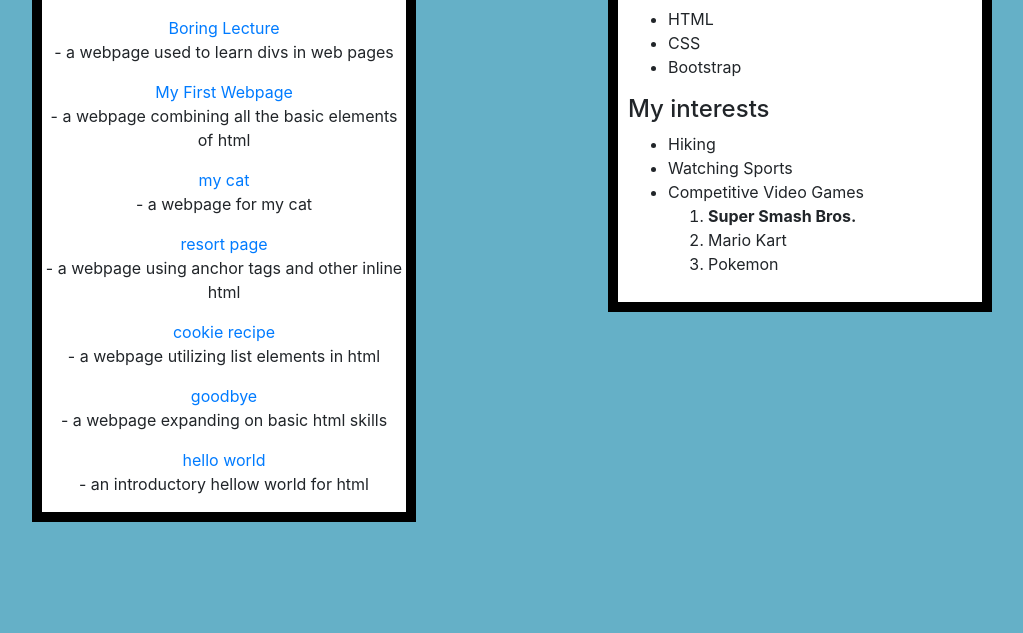
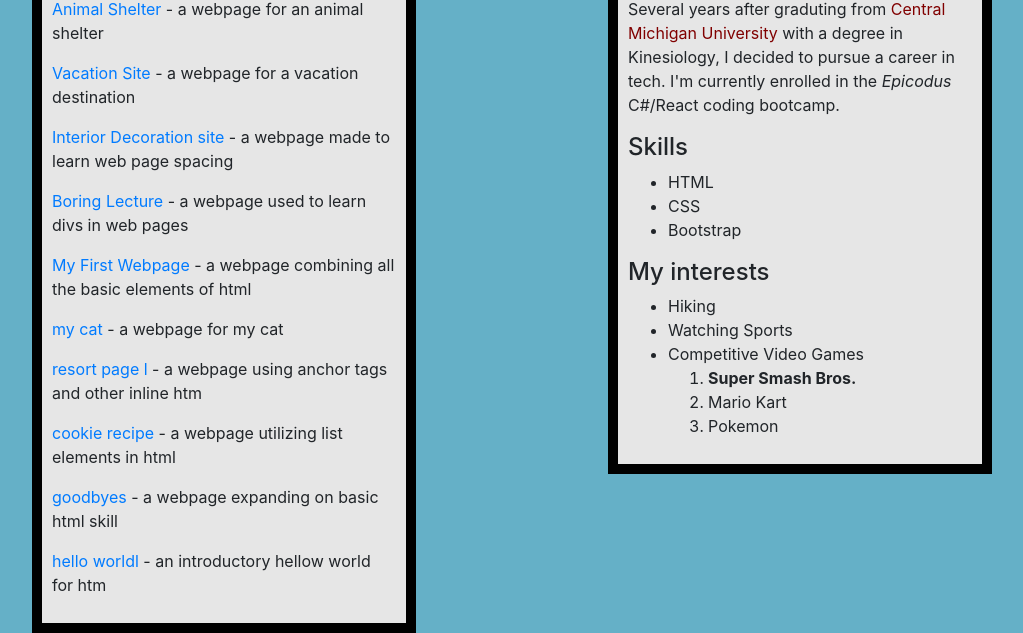
Before and after one commit to josephjacksonw/FirstPortfolio, a plain HTML site: page index.html in a window 1280 px wide. Shown: the part 535-1168 px from the top of the page, without its empty margins (96-1119 px from the left). Before the commit the page ends 1057 px from the top, so only its background shows below. Drawn offline with Linux system fonts and the light colour scheme.

Commit message:
cleaned up code and fixed spacing on the page

```diff
--- a/css/styles.css
+++ b/css/styles.css
@@ -1,15 +1,18 @@
 .cards {
   float:left;
   width: 30%;
+  margin-top: 2%;
   border: solid black;
   border-width: 10px;
-  background-color: white;
+  background-color: rgb(230, 230, 230);
   margin-left: 10%;
   margin-right: 5%;
 }
 
 .projects {
-  text-align: center;
+  text-align: left;
+  padding: 10px;
+
 }
 
 .abt {
@@ -25,12 +28,12 @@
   margin-top: 4%;
 }
 
-a {
-  display: block;
+h2 {
+  text-align:center;
 }
 
 img {
-  width: 10%;
+  width: 20%;
   height: auto;
 }
 
--- a/index.html
+++ b/index.html
@@ -6,44 +6,17 @@
   <link href="css/styles.css" rel="stylesheet" type="text/css">
 </head>
 <body>
+  <div class="container">
     <div class="header">
       <img src="just me for a crop.jpg" alt="A photo of me.">
      <h1>Joseph Jackson</h1>
-
-  </div>
-
-  <!--
-  <div class="container">
-    <div class="row">
-      <div class="col-6">
-        <div class="card">
-          <div class="card-body">
-            <h2 class="card-title">My Projects</h2>
-            <p class="card-text">
-              <a href="https://github.com/josephjacksonw/animal-shelter">Animal Shelter</a> - a webpage for an animal shelter
-              <a href="https://github.com/josephjacksonw/vacation-site">Vacation Site</a> - a webpage for a vacation destination
-            </p>
     </div>
   </div>
-      </div>
-      <div class="col-6">
-        <div class="card">
-          <div class="card-body">
-            <h2 class="card-title">About me</h2>
-            <p class="card-text">
-              put the about me stuff here
-            </p>
-          </div>
-        </div>
-      </div>
-    </div>
-  </div>
-
   <div class="cards">
     <div class="projects">
       <h2>My Projects</h2>
       <p>
-       <a href="https://github.com/josephjacksonw/animal-shelter">Animal Shelter</a> - a webpage for an animal shelter
+       <a href="https://github.com/josephjacksonw/animal-shelter">Animal Shelter </a>- a webpage for an animal shelter
       </p>
       <p>
         <a href="https://github.com/josephjacksonw/vacation-site">Vacation Site</a> - a webpage for a vacation destination
@@ -52,7 +25,7 @@
         <a href="https://github.com/josephjacksonw/Interior-decor">Interior Decoration site</a>  - a webpage made to learn web page spacing
       </p>
       <p>
-        <a href="https://github.com/josephjacksonw/Boring-Lecture">Boring Lecture</a>  - a webpage used to learn divs in web pages
+        <a href="https://github.com/josephjacksonw/Boring-Lecture">Boring Lecture </a> - a webpage used to learn divs in web pages
       </p>
       <P>
         <a href="https://github.com/josephjacksonw/my-first-webpage">My First Webpage</a>  - a webpage combining all the basic elements of html
@@ -61,91 +34,23 @@
         <a href="https://github.com/josephjacksonw/my-cat">my cat</a>  - a webpage for my cat
       </p>
       <P>
-        <a href="https://github.com/josephjacksonw/resort-page">resort page</a>  - a webpage using anchor tags and other inline html
+        <a href="https://github.com/josephjacksonw/resort-page">resort page l</a>  - a webpage using anchor tags and other inline htm
       </p>
       <P>
         <a href="https://github.com/josephjacksonw/cookie-recipe">cookie recipe</a>  - a webpage utilizing list elements in html
       </p>
       <P>
-        <a href="https://github.com/josephjacksonw/goodbye">goodbye</a>  - a webpage expanding on basic html skills
+        <a href="https://github.com/josephjacksonw/goodbye">goodbyes</a>  - a webpage expanding on basic html skill
       </p>
       <P>
-        <a href="https://github.com/josephjacksonw/hello-world">hello world</a>  - an introductory hellow world for html
+        <a href="https://github.com/josephjacksonw/hello-world">hello worldl</a>   - an introductory hellow world for htm
       </p>
     </div>
   </div>
-
-
   <div class="cards">
-    <div class="abt"><h2>About Me</h2>
-      <p>Several years graduting from <span class="cmu">Central Michigan University</span> with a degree in Kinesiology, I decided to pursue a career in tech. I'm currently enrolled in the <em>Epicodus</em> C#/React coding bootcamp.
-      </p>
-      <h4>Skills</h4>
-      <ul>
-        <li>HTML</li>
-        <li>CSS</li>
-        <li>Bootstrap</li>
-      </ul>
-      <h4>My interests</h4>
-      <ul>
-        <li>Hiking</li>
-        <li>Watching Sports</li>
-        <li>Competitive Video Games</li>
-        <ol>
-          <li><strong>Super Smash Bros.</strong></li>
-          <li>Mario Kart</li>
-          <li>Pokemon</li>
-        </ol>
-      </ul>
-    </div>
-  </div>-->
-
-
-
-
-
-
-
-  <div class="cards">
-    <div class="projects">
-      <h2>My Projects</h2>
-      <p>
-       <a href="https://github.com/josephjacksonw/animal-shelter">Animal Shelter</a> - a webpage for an animal shelter
-      </p>
-      <p>
-        <a href="https://github.com/josephjacksonw/vacation-site">Vacation Site</a> - a webpage for a vacation destination
-      </p>
-      <p>
-        <a href="https://github.com/josephjacksonw/Interior-decor">Interior Decoration site</a>  - a webpage made to learn web page spacing
-      </p>
-      <p>
-        <a href="https://github.com/josephjacksonw/Boring-Lecture">Boring Lecture</a>  - a webpage used to learn divs in web pages
-      </p>
-      <P>
-        <a href="https://github.com/josephjacksonw/my-first-webpage">My First Webpage</a>  - a webpage combining all the basic elements of html
-      </p>
-      <P>
-        <a href="https://github.com/josephjacksonw/my-cat">my cat</a>  - a webpage for my cat
-      </p>
-      <P>
-        <a href="https://github.com/josephjacksonw/resort-page">resort page</a>  - a webpage using anchor tags and other inline html
-      </p>
-      <P>
-        <a href="https://github.com/josephjacksonw/cookie-recipe">cookie recipe</a>  - a webpage utilizing list elements in html
-      </p>
-      <P>
-        <a href="https://github.com/josephjacksonw/goodbye">goodbye</a>  - a webpage expanding on basic html skills
-      </p>
-      <P>
-        <a href="https://github.com/josephjacksonw/hello-world">hello world</a>  - an introductory hellow world for html
-      </p>
-    </div>
-  </div>
-
-
-    <div class="cards">
-    <div class="abt"><h2>About Me</h2>
-      <p>Several years graduting from <span class="cmu">Central Michigan University</span> with a degree in Kinesiology, I decided to pursue a career in tech. I'm currently enrolled in the <em>Epicodus</em> C#/React coding bootcamp.
+    <div class="abt">
+      <h2>About Me</h2>
+      <p>Several years after graduting from <span class="cmu">Central Michigan University</span> with a degree in Kinesiology, I decided to pursue a career in tech. I'm currently enrolled in the <em>Epicodus</em> C#/React coding bootcamp.
       </p>
       <h4>Skills</h4>
       <ul>
@@ -166,7 +71,5 @@
         </ul>
     </div>
   </div>
-
-
 </body>
 </html>
```
Lines whose indentation alone changed are shown as unchanged.
